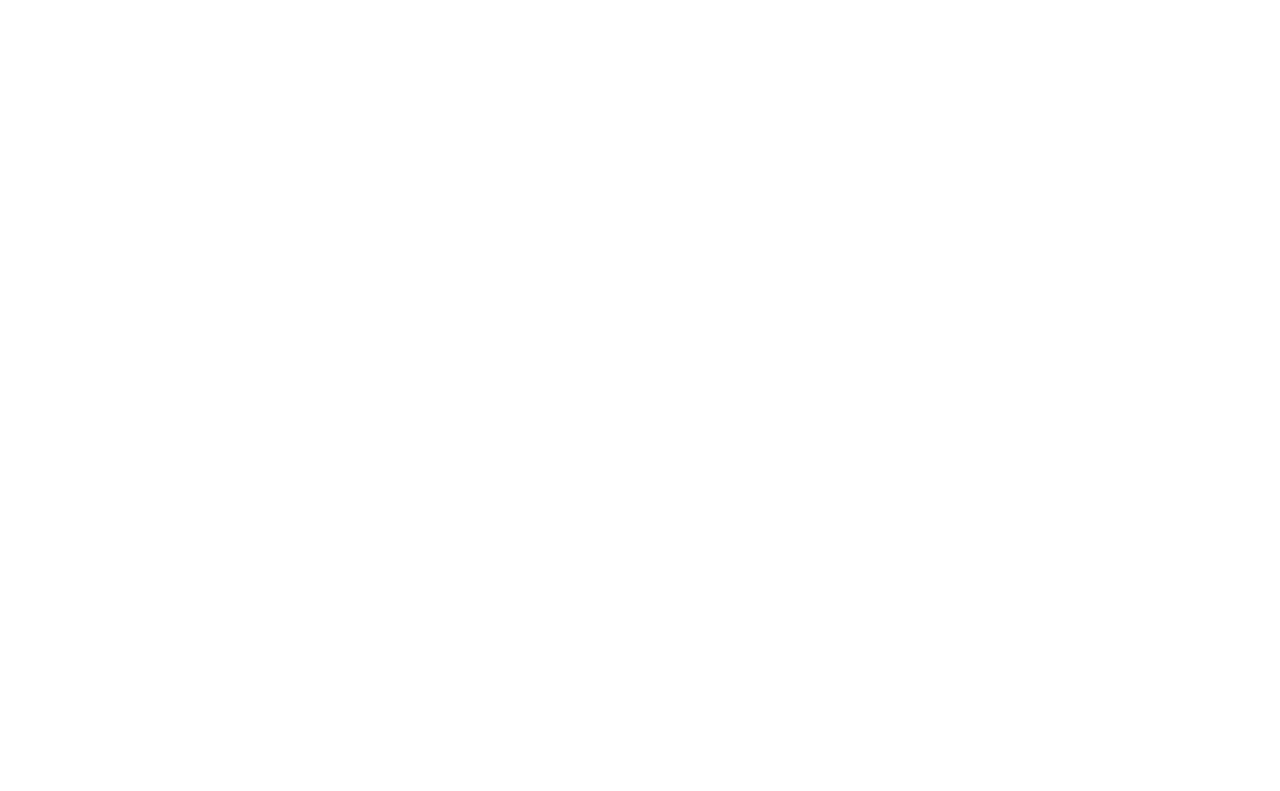
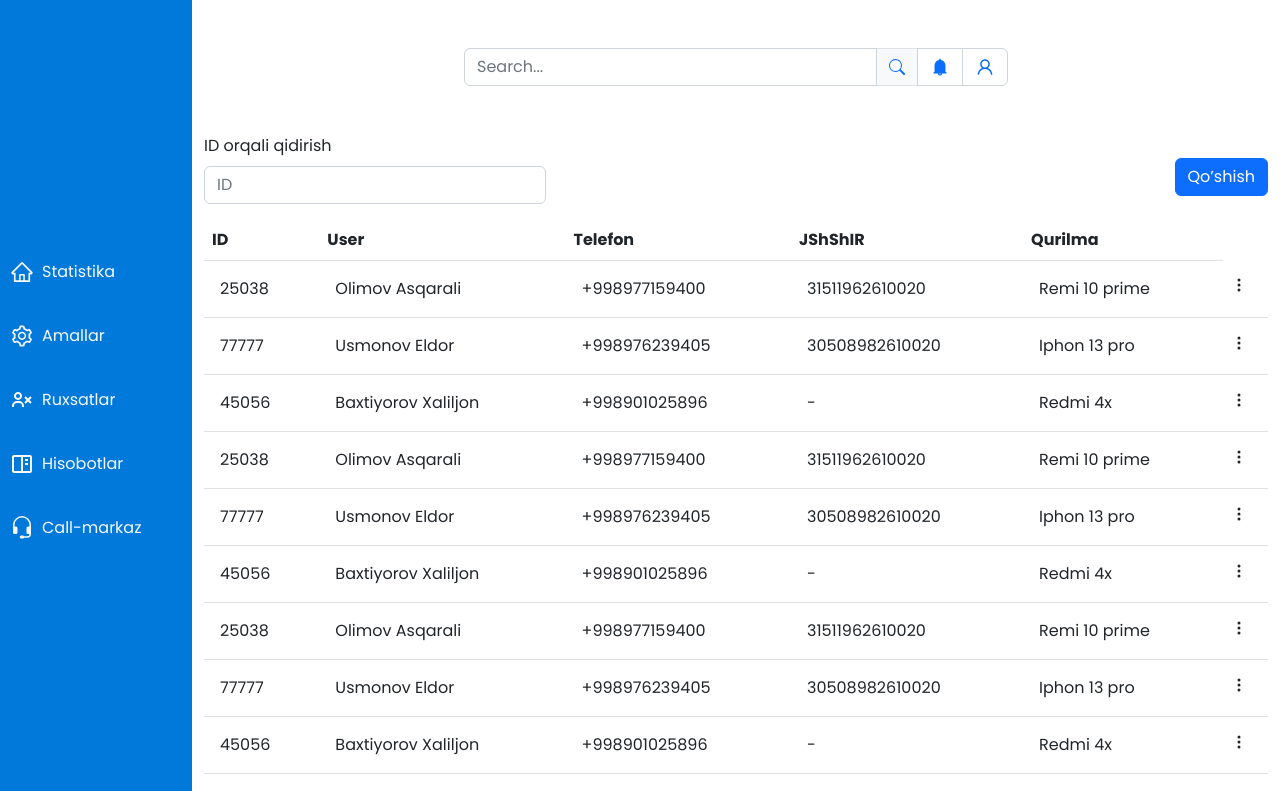
Before and after one commit to JamshidSherkulov/exam_react_22feb, a React (Create React App) app: page /settings in a window 1280 px wide. Before the commit this address had no page. Shown: the top 791 px of the page. Built offline with nearby package versions, Linux system fonts and the light colour scheme.

Commit message:
settings page,stopped in  filtering users

```diff
--- a/src/components/Sidebar/Sidebar.css
+++ b/src/components/Sidebar/Sidebar.css
@@ -18,3 +18,10 @@
 #sidebar__container > div:hover {
     background-color: #333;
 }
+
+#settings__option {
+    display: flex;
+    flex-direction: column;
+    justify-content: flex-start;
+    align-items: flex-start;
+}
--- a/src/components/Sidebar/Sidebar.jsx
+++ b/src/components/Sidebar/Sidebar.jsx
@@ -15,7 +15,7 @@ const Sidebar = () => {
             </div>
             <div>
                 <AiOutlineSetting className="fs-4 text-light" />
-                <Link to={ '/users' } className="fs-6 text-light text-decoration-none ps-2">Amallar</Link>
+                <Link to={ '/settings' } className="fs-6 text-light text-decoration-none ps-2">Amallar</Link>
             </div>
             <div>
                 <BiUserX className="fs-4 text-light" />
--- /dev/null
+++ b/src/data/userData.js
@@ -0,0 +1,93 @@
+const userData = [
+    {
+        id: 25038,
+        user: 'Olimov Asqarali',
+        number: '+998977159400',
+        stir: '31511962610020',
+        device: 'Remi 10 prime',
+
+    },
+    {
+        id: 77777,
+        user: 'Usmonov Eldor',
+        number: '+998976239405',
+        stir: '30508982610020',
+        device: 'Iphon 13 pro',
+    },
+    {
+        id: 45056,
+        user: 'Baxtiyorov Xaliljon',
+        number: '+998901025896',
+        stir: '-',
+        device: 'Redmi 4x',
+    },
+    {
+        id: 25038,
+        user: 'Olimov Asqarali',
+        number: '+998977159400',
+        stir: '31511962610020',
+        device: 'Remi 10 prime',
+
+    },
+    {
+        id: 77777,
+        user: 'Usmonov Eldor',
+        number: '+998976239405',
+        stir: '30508982610020',
+        device: 'Iphon 13 pro',
+    },
+    {
+        id: 45056,
+        user: 'Baxtiyorov Xaliljon',
+        number: '+998901025896',
+        stir: '-',
+        device: 'Redmi 4x',
+    },
+    {
+        id: 25038,
+        user: 'Olimov Asqarali',
+        number: '+998977159400',
+        stir: '31511962610020',
+        device: 'Remi 10 prime',
+
+    },
+    {
+        id: 77777,
+        user: 'Usmonov Eldor',
+        number: '+998976239405',
+        stir: '30508982610020',
+        device: 'Iphon 13 pro',
+    },
+    {
+        id: 45056,
+        user: 'Baxtiyorov Xaliljon',
+        number: '+998901025896',
+        stir: '-',
+        device: 'Redmi 4x',
+    },
+    {
+        id: 25038,
+        user: 'Olimov Asqarali',
+        number: '+998977159400',
+        stir: '31511962610020',
+        device: 'Remi 10 prime',
+
+    },
+    {
+        id: 77777,
+        user: 'Usmonov Eldor',
+        number: '+998976239405',
+        stir: '30508982610020',
+        device: 'Iphon 13 pro',
+    },
+    {
+        id: 45056,
+        user: 'Baxtiyorov Xaliljon',
+        number: '+998901025896',
+        stir: '-',
+        device: 'Redmi 4x',
+    },
+]
+
+
+export default userData;
--- a/src/index.js
+++ b/src/index.js
@@ -6,6 +6,7 @@ import 'bootstrap/dist/css/bootstrap.min.css';
 import 'bootstrap/dist/js/bootstrap.min.js';
 import { BrowserRouter, Routes, Route } from 'react-router-dom';
 import Statistics from './pages/Statistics/Statistics';
+import Settings from './pages/Settings/Settings';
 
 const root = ReactDOM.createRoot(document.getElementById('root'));
 root.render(
@@ -14,6 +15,7 @@ root.render(
       <Routes>
         <Route path={ '/' } element={ <App /> }>
           <Route index element={ <Statistics className='w-100' /> } />
+          <Route path='/settings' element={ <Settings /> } />
         </Route>
       </Routes>
     </BrowserRouter>
--- /dev/null
+++ b/src/pages/Settings/Settings.jsx
@@ -0,0 +1,57 @@
+import React, {useState} from "react";
+import Search from "../../components/Search/Search";
+import userData from "../../data/userData";
+import {BsThreeDotsVertical} from 'react-icons/bs'
+
+const Settings = () => {
+    const[userList, setUserList] = useState(userData)
+
+
+    return(
+        <>
+            <Search />
+
+            <div className="d-flex justify-content-between align-items-center container mt-5">
+                <div class="mb-3">
+                    <label for="formGroupExampleInput" class="form-label">ID orqali qidirish</label>
+                    <input type="number" class="form-control" placeholder="ID" />
+                </div>
+                <div>
+                    <button className="btn btn-primary">Qo’shish</button>
+                </div>
+            </div>
+
+            <div className="container">
+                <table class="table table-hover">
+                    <thead>
+                        <tr>
+                            <th>ID</th>
+                            <th>User</th>
+                            <th>Telefon</th>
+                            <th>JShShIR </th>
+                            <th>Qurilma</th>
+                        </tr>
+                    </thead>
+                    <tbody>
+                        {
+                            userList.map((user, index) => {
+                                return(
+                                    <tr key={index} className="d">
+                                        <td className="p-3">{user.id}</td>
+                                        <td className="p-3">{user.user}</td>
+                                        <td className="p-3">{user.number}</td>
+                                        <td className="p-3">{user.stir}</td>
+                                        <td className="p-3">{user.device}</td>
+                                        <td><BsThreeDotsVertical className="mt-2" /></td>
+                                    </tr>
+                                )
+                            })
+                        }
+                    </tbody>
+                </table>
+            </div>
+        </>
+    )
+}
+
+export default Settings;
```
